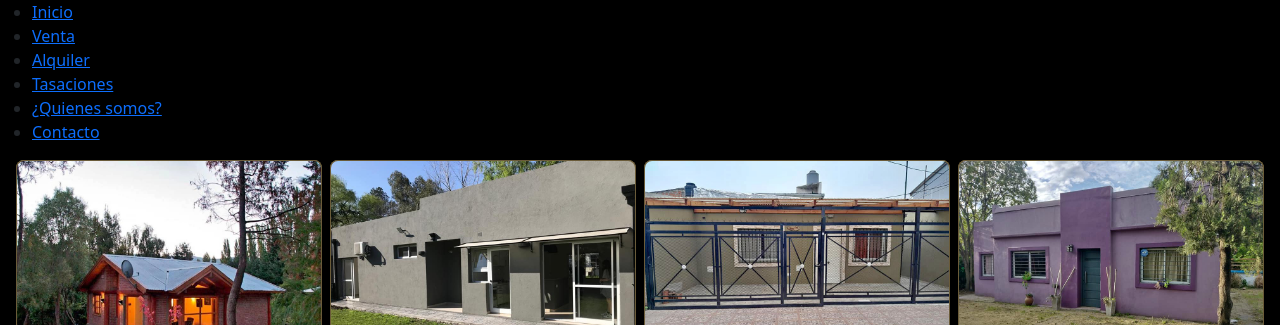
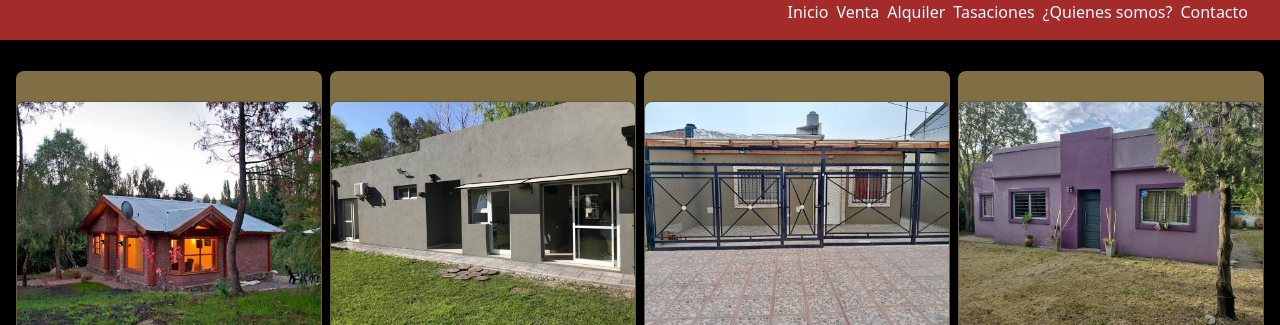
Before and after one commit to Gadelyesso/PreEntrega2-GabrielDelYesso, a plain HTML site: page index.html in a window 1280 px wide. Shown: the top 325 px of the page. Drawn offline with nearby package versions, Linux system fonts and the light colour scheme.

Commit message:
comenzando navbar

```diff
--- a/styles/style.css
+++ b/styles/style.css
@@ -6,6 +6,33 @@
 }
 .body{
     background-color: rgb(0, 0, 0);
+
+
+}
+header{
+    height: 5vh;
+    background-color: brown;
+
+}
+
+header nav ul {
+    display: flex;
+    flex-direction: row;
+    justify-content: right;
+    list-style: none;
+    gap: 0.5rem;
+    font-size: 1rem;
+    margin-right: 2em;
+
+
+
+}
+
+
+header nav ul li a{
+    color: aliceblue;
+    text-decoration: none;
+
 
 
 }
@@ -20,6 +47,7 @@
     }
 
 .contenedor div{
+    margin-top: 10%;
     background-color: rgb(128, 110, 69);
     height: auto;
     border-radius: 0.5rem;
```
